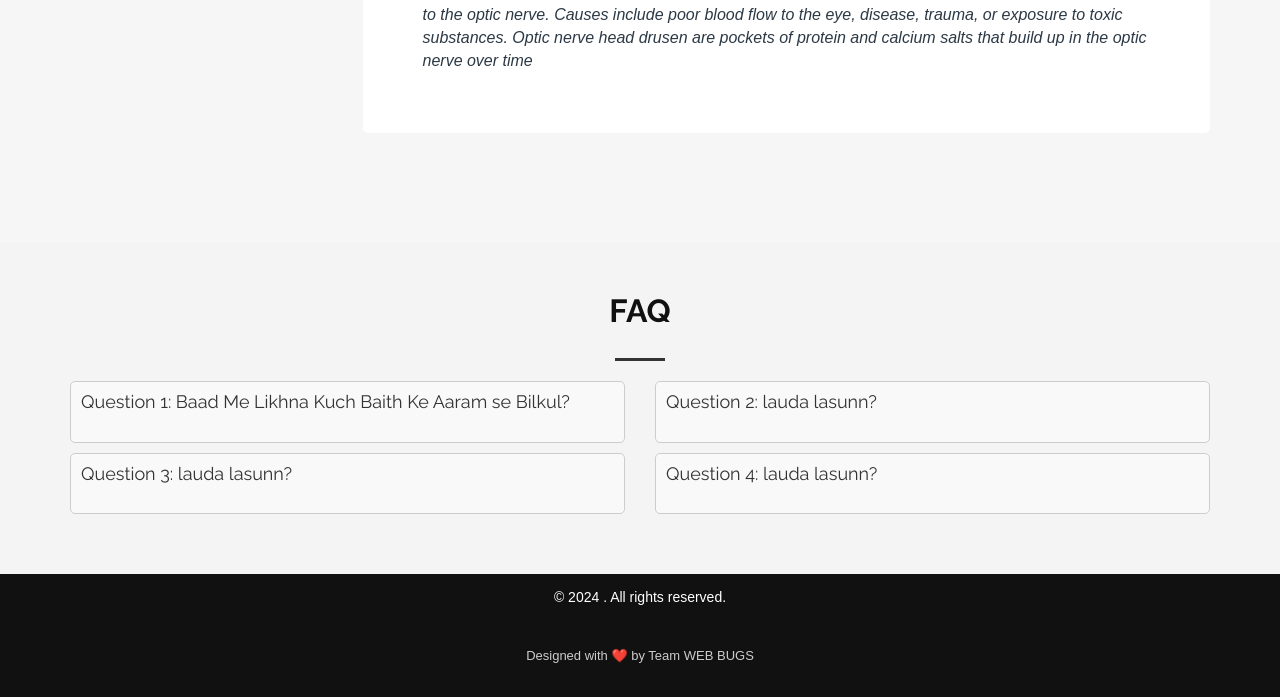
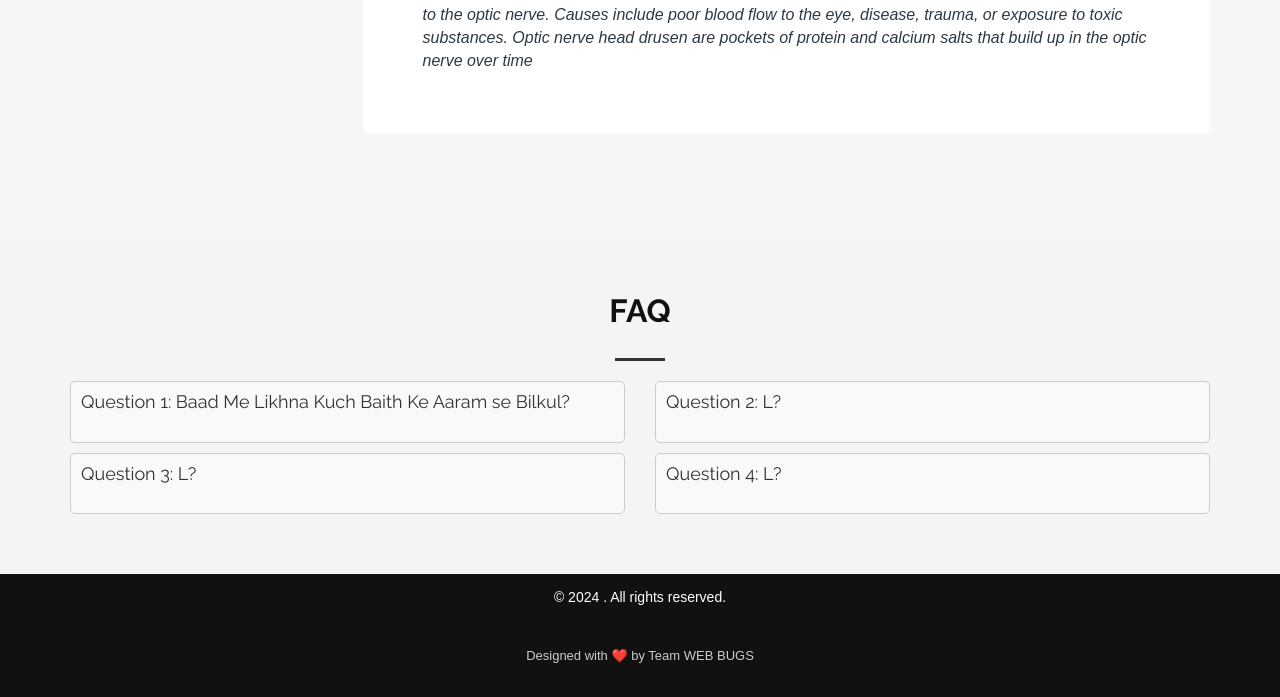
Before and after one commit to patelaman275/healthcare-ass, a plain HTML site: page index.html in a window 1280 px wide. Shown: the part 8152-8849 px from the top of the page. Drawn offline with Linux system fonts and the light colour scheme.

Commit message:
Update index.html

```diff
--- a/index.html
+++ b/index.html
@@ -610,24 +610,24 @@ Optic nerve head drusen are pockets of protein and calcium salts that build up i
             <div class="col-md-6">
                 <div class="faq-item">
                     <h4 onclick="toggleAnswer(this)">Question 1: Baad Me Likhna Kuch Baith Ke Aaram se Bilkul?</h4>
-                    <p>Answer: Thik hain betichod.</p>
+                    <p>Answer: Thik hain BC.</p>
                 </div>
             </div>
             <div class="col-md-6">
               <div class="faq-item">
-                  <h4 onclick="toggleAnswer(this)">Question 2: lauda lasunn?</h4>
+                  <h4 onclick="toggleAnswer(this)">Question 2: L?</h4>
                   <p>Answer: </p>
               </div>
               </div>
               <div class="col-md-6">
                 <div class="faq-item">
-                    <h4 onclick="toggleAnswer(this)">Question 3: lauda lasunn?</h4>
+                    <h4 onclick="toggleAnswer(this)">Question 3: L?</h4>
                     <p>Answer: </p>
                 </div>
               </div>
               <div class="col-md-6">
                 <div class="faq-item">
-                    <h4 onclick="toggleAnswer(this)">Question 4: lauda lasunn?</h4>
+                    <h4 onclick="toggleAnswer(this)">Question 4: L?</h4>
                     <p>Answer: </p>
                 </div>
 
```
